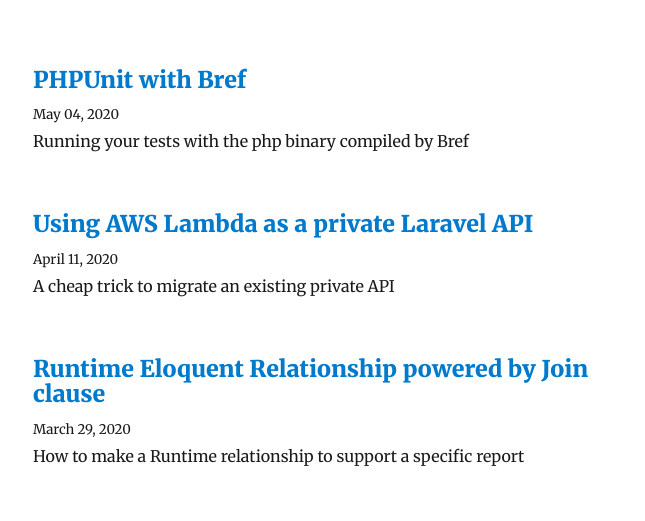
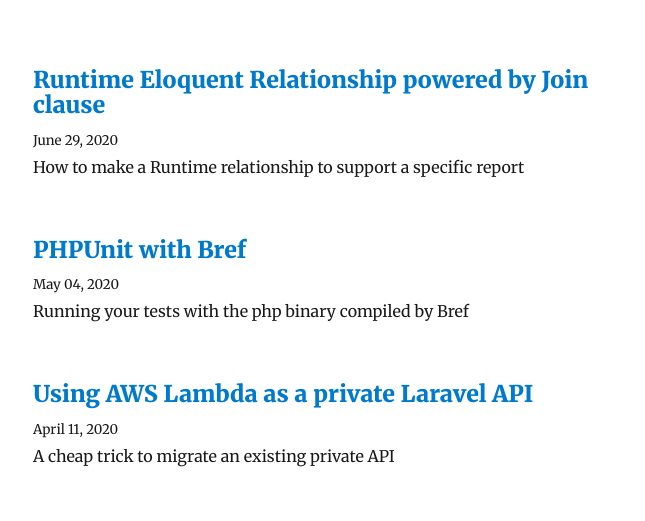
Before and after one commit to deleugpn/blog, a Gatsby site: page / in a window 1280 px wide. Shown: the part 241-762 px from the top of the page, without its empty margins (292-937 px from the left). Built offline with nearby package versions, Linux system fonts and the light colour scheme; Gatsby itself is replaced by a stand-in of ours; some packages are replaced by stand-ins of ours.

Commit message:
Fix date

```diff
--- a/content/blog/runtime-eloquent-relationship-powered-by-join-clause/index.md
+++ b/content/blog/runtime-eloquent-relationship-powered-by-join-clause/index.md
@@ -1,6 +1,6 @@
 ---
 title: Runtime Eloquent Relationship powered by Join clause
-date: "2020-03-29T20:45:14.284Z"
+date: "2020-06-29T20:45:14.284Z"
 description: How to make a Runtime relationship to support a specific report
 ---
 
```
